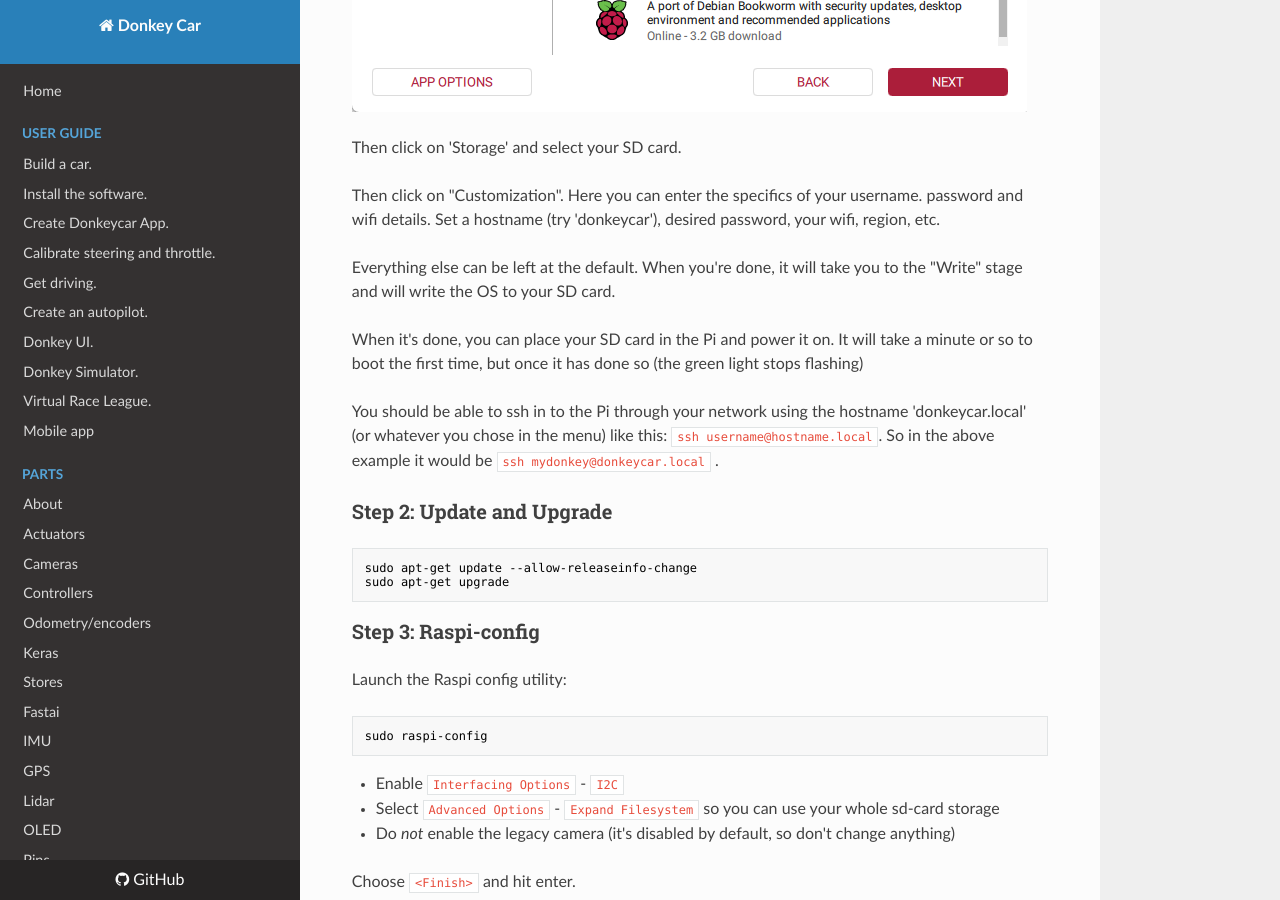
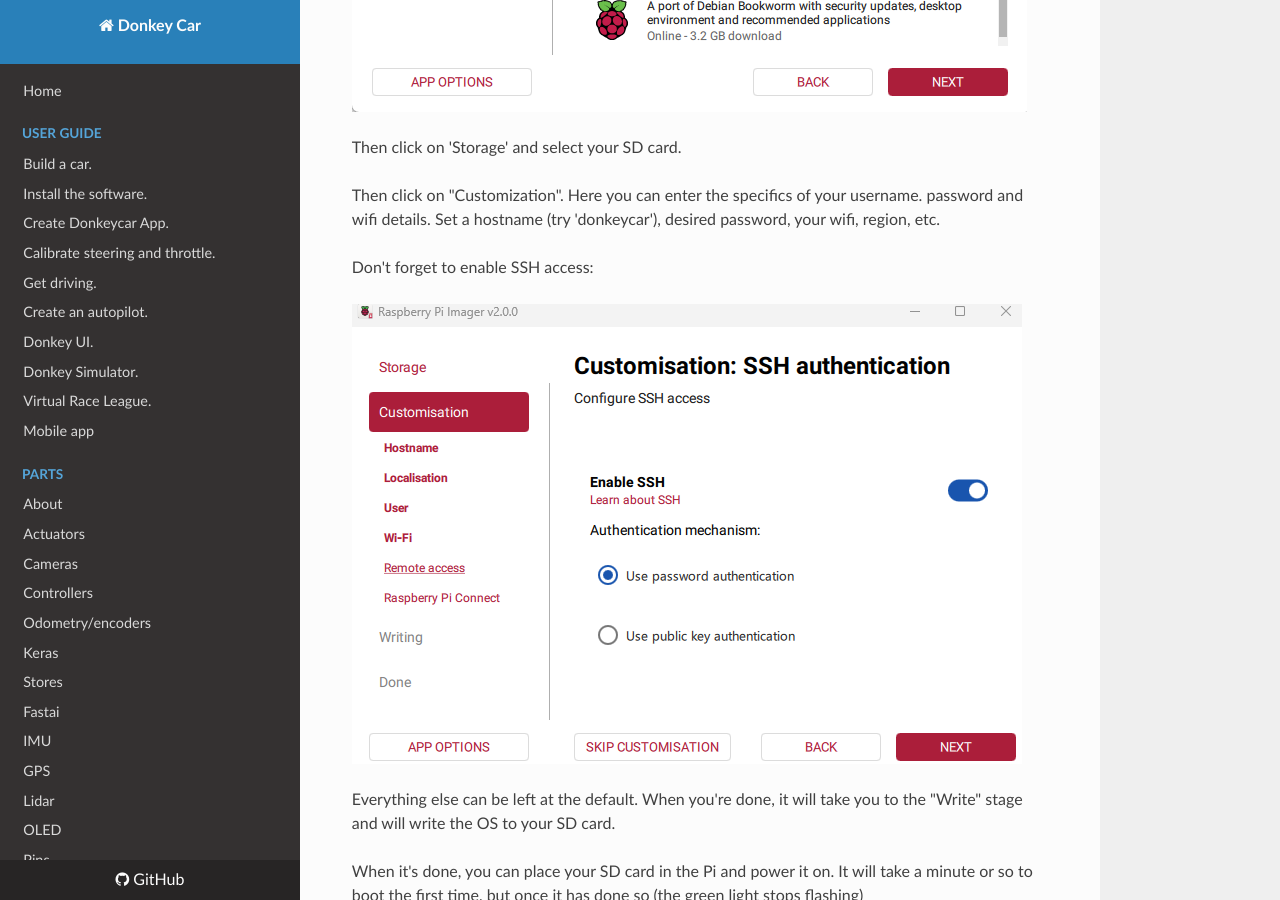
Before and after one commit to autorope/donkeydocs, an MkDocs documentation site: the page built from docs/guide/robot_sbc/setup_raspberry_pi.md, in a window 1280 px wide and 900 px high, scrolled down 2061 px. Built offline with MkDocs 1.6.1, drawn with Linux system fonts in a browser that asks for light colours; nearby versions of some CDN libraries.

Commit message:
Include SSH access instructions in Raspberry Pi setup
Added instructions to enable SSH access during setup.

```diff
--- a/docs/guide/robot_sbc/setup_raspberry_pi.md
+++ b/docs/guide/robot_sbc/setup_raspberry_pi.md
@@ -52,6 +52,10 @@ Then click on 'Storage' and select your SD card.
 
 Then click on "Customization". Here you can enter the specifics of your username. password and wifi details. Set a hostname (try
 'donkeycar'), desired password, your wifi, region, etc.
+
+Don't forget to enable SSH access:
+
+![image list](/assets/ssh.png)
 
 Everything else can be left at the default. When you're done, it will take you to the "Write" stage and will write the OS to your SD card.
 
```
